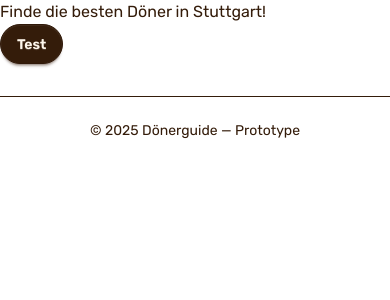
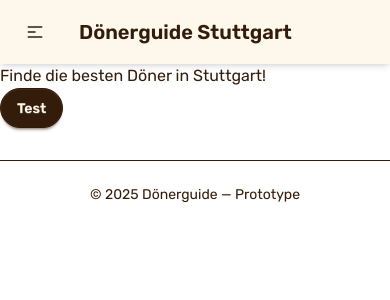
Before and after one commit to DonerGuideStuttgart/DonerGuide, a Next.js app in the folder frontend/: page / in a window 390 px wide. Shown: the top 300 px of the page. Built offline with nearby package versions, Linux system fonts and the light colour scheme.

Commit message:
replace navbar with responsive daisyUI component.

```diff
--- a/frontend/src/app/layout.tsx
+++ b/frontend/src/app/layout.tsx
@@ -1,5 +1,5 @@
-import type { Metadata } from 'next'
-import { Rubik } from 'next/font/google'
+import type {Metadata} from 'next'
+import {Rubik} from 'next/font/google'
 import './globals.css'
 
 import Navbar from "@/components/Navbar";
@@ -26,9 +26,9 @@
     return (
         <html lang="de">
         <body className={`${rubikSans.className} antialiased`}>
-				{/* <Navbar /> */}
+        <nav className={"pb-16"}><Navbar/></nav>
         {children}
-				<Footer />
+        <Footer/>
         </body>
         </html>
     )
--- a/frontend/src/components/Navbar.tsx
+++ b/frontend/src/components/Navbar.tsx
@@ -2,17 +2,28 @@
 
 export default function Navbar() {
     return (
-        <nav className="w-full bg-white shadow-sm">
-            <div className="max-w-5xl mx-auto flex items-center justify-between px-4 py-3">
-                <Link href="/">
-                    <a className="text-lg font-semibold">Dönerguide Stuttgart</a>
-                </Link>
-                <div>
-                    <Link href="/stores">
-                        <a className="ml-4 text-sm">Stores</a>
-                    </Link>
+        <div className="navbar fixed top-0 left-0 w-full z-50 bg-base-300 shadow-md">
+            <div className="navbar-start">
+                <div className="dropdown">
+                    <div tabIndex={0} role="button" className="btn btn-ghost lg:hidden">
+                        <svg xmlns="http://www.w3.org/2000/svg" className="h-5 w-5" fill="none" viewBox="0 0 24 24"
+                             stroke="currentColor">
+                            <path strokeLinecap="round" strokeLinejoin="round" strokeWidth="2"
+                                  d="M4 6h16M4 12h8m-8 6h16"/>
+                        </svg>
+                    </div>
+                    <ul
+                        tabIndex="-1"
+                        className="menu menu-sm dropdown-content bg-base-100 rounded-box z-1 mt-3 w-52 p-2 shadow">
+                        <li><Link href={"/stores"}>Entdecken</Link></li>
+                    </ul>
                 </div>
+                <Link href={"/"} className="btn btn-ghost text-xl">Dönerguide Stuttgart</Link>
             </div>
-        </nav>
-    );
+            <div className="navbar-center hidden lg:flex">
+                <Link href={"/stores"} className="btn btn-ghost">Entdecken</Link>
+            </div>
+        </div>
+    )
+        ;
 }
```
Lines whose indentation alone changed are shown as unchanged.
